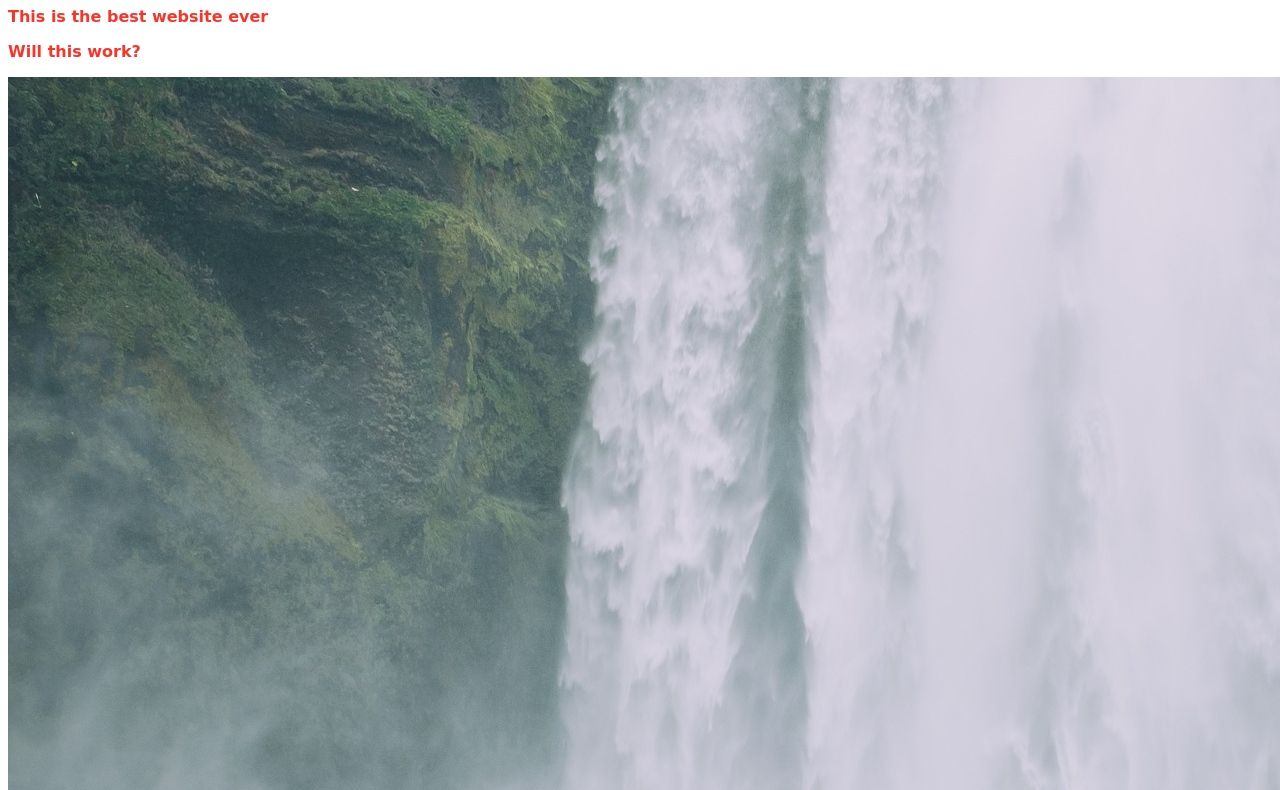
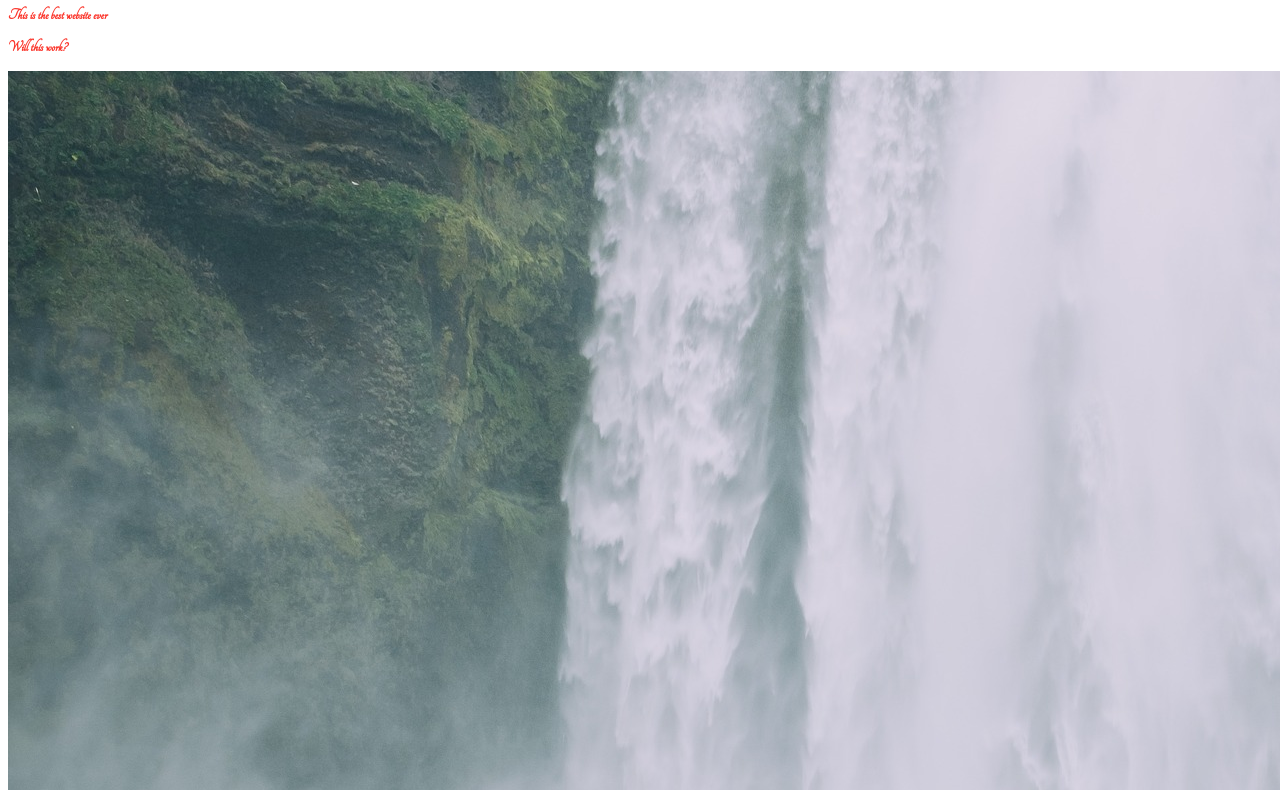
Before and after one commit to ethanelstein/firstwebsite, a plain HTML site: page index.html in a window 1280 px wide. Shown: the part 73-863 px from the top of the page. Drawn offline with Linux system fonts and the light colour scheme.

Commit message:
link google fonts

```diff
--- a/styles/stylesheet.css
+++ b/styles/stylesheet.css
@@ -4,5 +4,5 @@ h1 {
 p {
   color: #FB342A;
   font-weight: bold;
-  font-family: cursive;
+  font-family: 'Tangerine', serif;
 }
```
